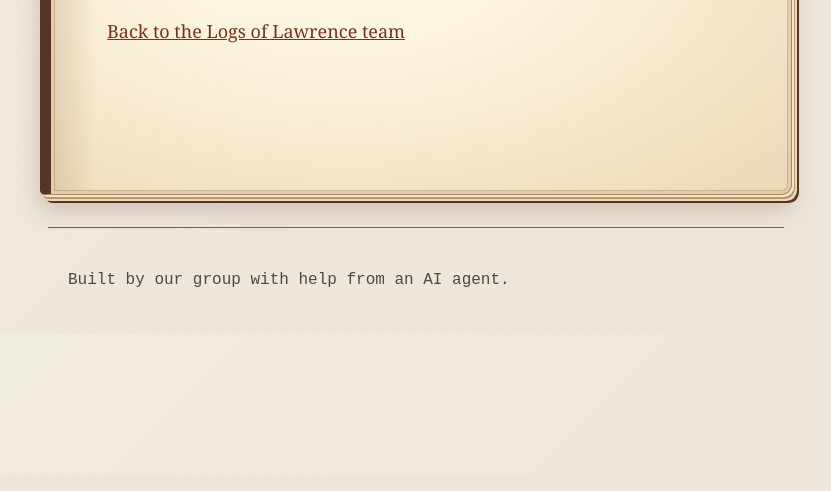
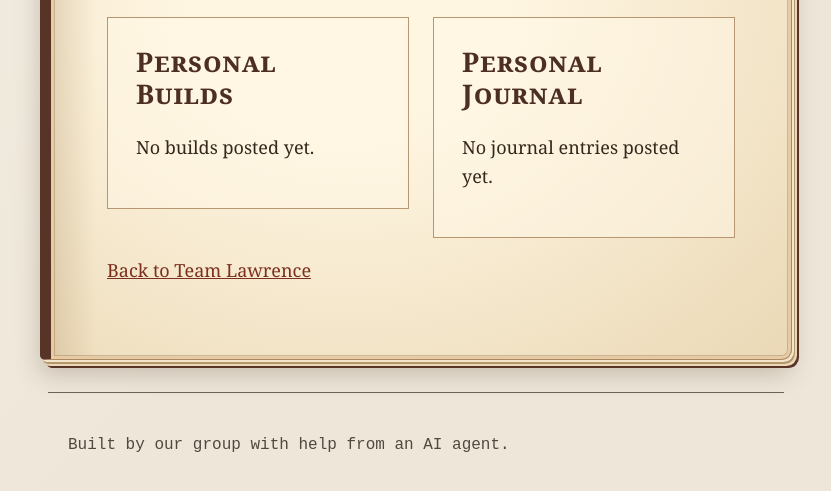
Before and after one commit to um-lrc-hnr241/2026-fall-lawrence, a plain HTML site: page ada-gong.html in a window 1280 px wide. Shown: the part 325-816 px from the top of the page, without its empty margins (224-1055 px from the left). Drawn offline with nearby package versions, Linux system fonts and the light colour scheme.

Commit message:
Use consistent builds and journal sections on all member profiles

```diff
--- a/ada-gong.html
+++ b/ada-gong.html
@@ -25,7 +25,17 @@
   <main id="main" class="book-main">
     <div class="book-paper profile-paper">
       <h1>Ada Gong</h1>
-      <p><a href="index.html">Back to the Logs of Lawrence team</a></p>
+      <div class="personal-columns">
+        <section class="personal-panel" aria-labelledby="personal-builds">
+          <h2 id="personal-builds">Personal Builds</h2>
+          <p>No builds posted yet.</p>
+        </section>
+        <section class="personal-panel" aria-labelledby="personal-journal">
+          <h2 id="personal-journal">Personal Journal</h2>
+          <p>No journal entries posted yet.</p>
+        </section>
+      </div>
+      <p><a href="team.html">Back to Team Lawrence</a></p>
     </div>
   </main>
   <footer class="site-footer">
```
Also changed, not shown: emma-banaie.html (+11 -1 lines), kennedie-crawford.html (+11 -1 lines), morgan-duff.html (+11 -2 lines), wilder-pritham.html (+11 -1 lines).
